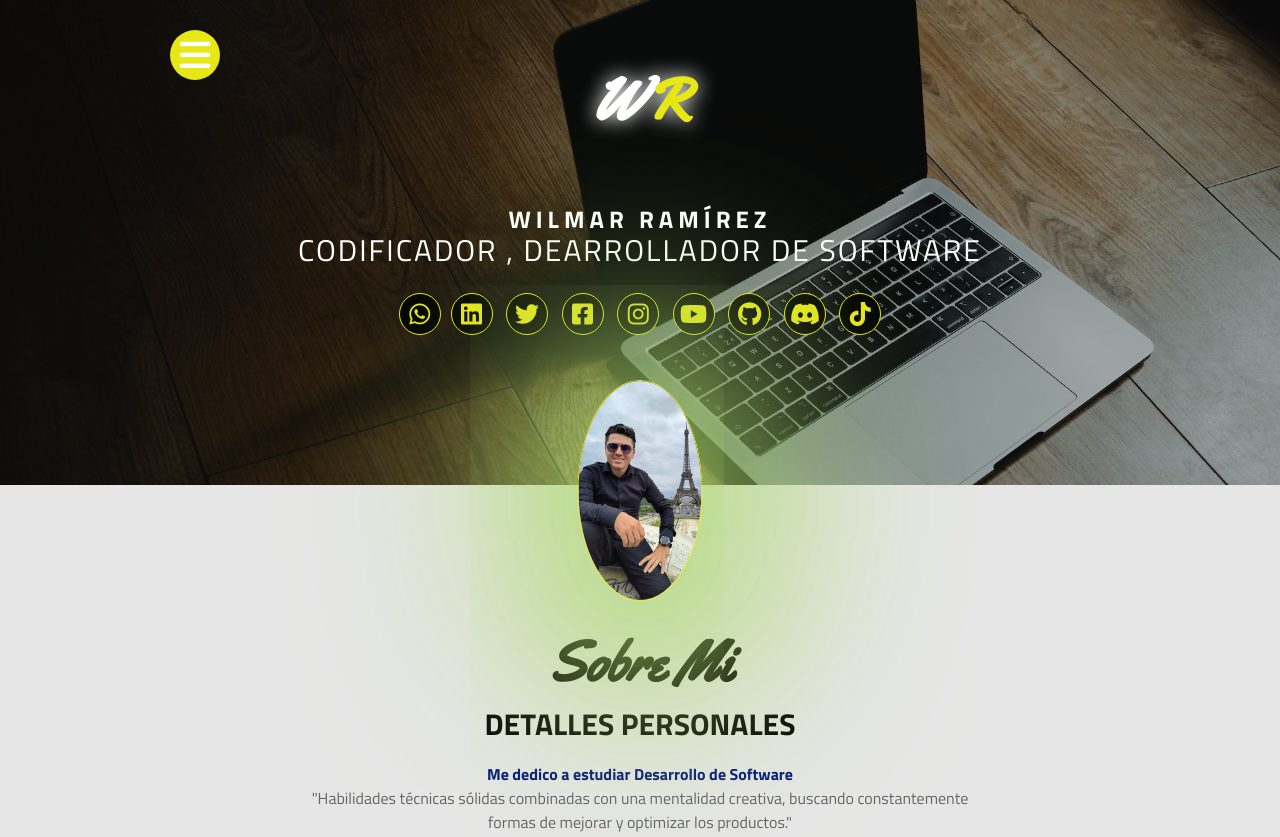
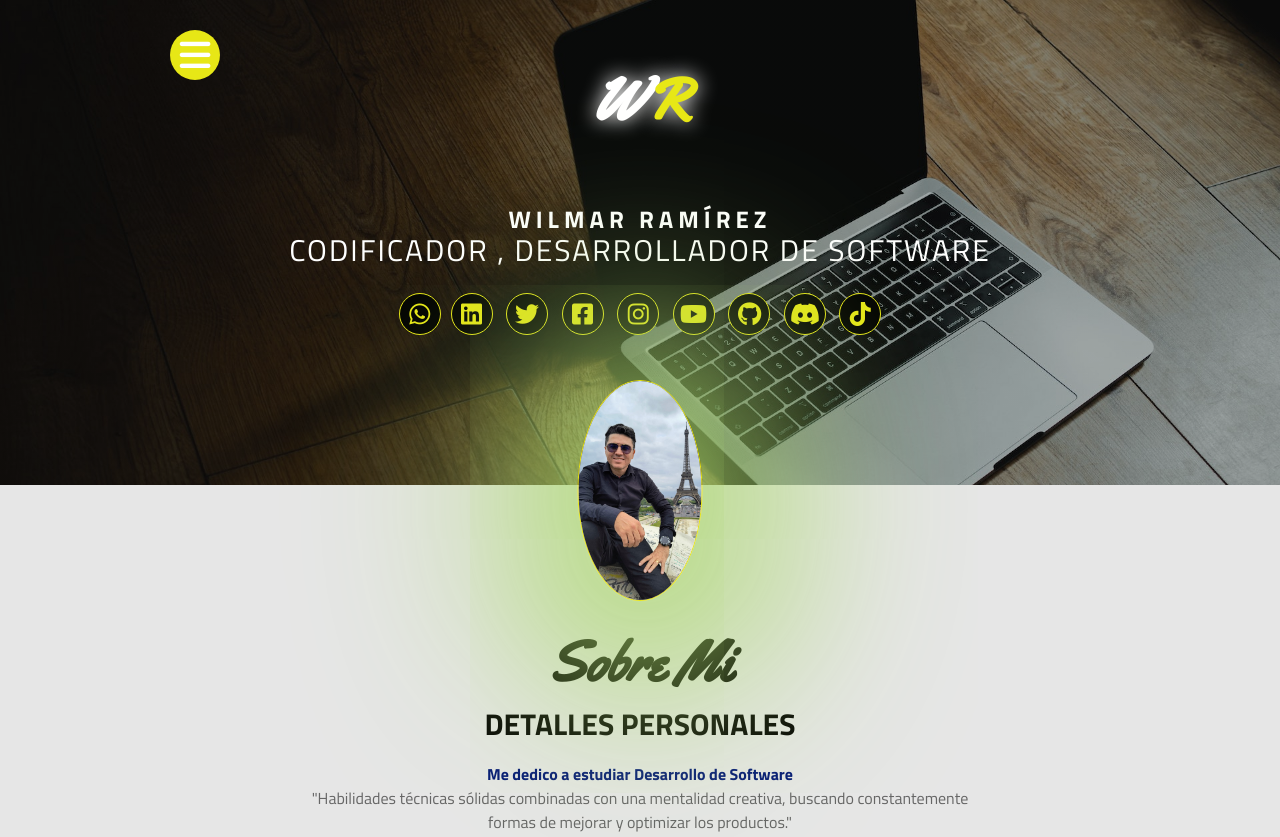
Before and after one commit to wilmarraga1/Hoja-de-Vida-Wilmar-Ramirez, a website: page index.html in a window 1280 px wide. Shown: the top 837 px of the page. Drawn offline with Linux system fonts and the light colour scheme.

Commit message:
correpcion D

```diff
--- a/index.html
+++ b/index.html
@@ -34,7 +34,7 @@
             </header>
             <div class="info">
                 <h1>WILMAR RAMÍREZ</h1>
-                <H2>CODIFICADOR , DEARROLLADOR DE SOFTWARE</H2>
+                <H2>CODIFICADOR , DESARROLLADOR DE SOFTWARE</H2>
                 <div class="redes">
                     <a href="https://api.whatsapp.com/send?phone=3128647085" target="_blank"><i class="fa-brands fa-whatsapp fa-fade fa-xl"></i>
                     <a href="https://www.linkedin.com/in/wilmar-alonso-ramirez-garcia/" target="_blank"><i class="fa-brands fa-linkedin fa-beat fa-xl"></i></a>
```
